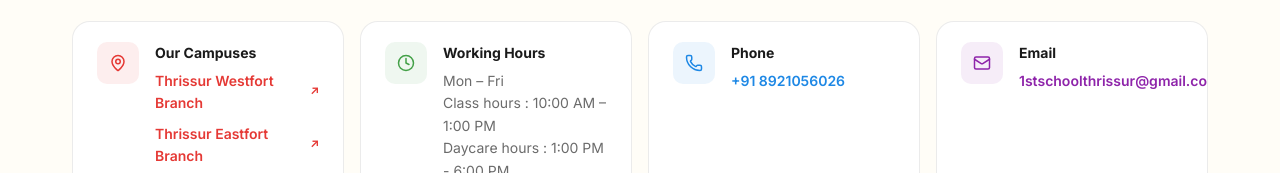
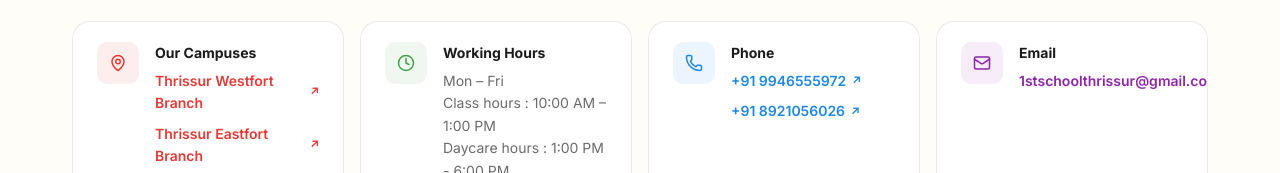
Before and after one commit to 1stschoolthrissur123-jpg/1stschool, a Next.js app: page /contact in a window 1280 px wide. Shown: the part 441-614 px from the top of the page. Built offline with nearby package versions, Linux system fonts and the light colour scheme.

Commit message:
fix: resolve duplicate key error in contact page and update footer links

```diff
--- a/src/app/components/Footer.tsx
+++ b/src/app/components/Footer.tsx
@@ -119,7 +119,7 @@ export default function Footer() {
                         <div style={{ display: 'flex', flexDirection: 'column', gap: '0.75rem' }}>
                             <div style={{ display: 'flex', alignItems: 'center', gap: '0.5rem', fontSize: 'var(--text-sm)', color: 'var(--text-muted)' }}>
                                 <Phone size={15} style={{ flexShrink: 0, color: 'var(--green)' }} />
-                                <a href="tel:+919876543210" style={{ color: 'var(--text-muted)' }}>+91 9946555972</a>
+                                <a href="tel:+919946555972" style={{ color: 'var(--text-muted)' }}>+91 9946555972</a>
                             </div>
                             <div style={{ display: 'flex', alignItems: 'center', gap: '0.5rem', fontSize: 'var(--text-sm)', color: 'var(--text-muted)' }}>
                                 <Phone size={15} style={{ flexShrink: 0, color: 'var(--orange)' }} />
--- a/src/app/contact/page.tsx
+++ b/src/app/contact/page.tsx
@@ -29,10 +29,10 @@ const CONTACT_INFO = [
     },
     {
         icon: Phone, title: 'Phone', color: '#1E88E5',
-        lines: ['+91 9946555972'],
-        link: 'tel:+919946555972',
-        lines: ['+91 8921056026'],
-        link: 'tel:+918921056026',
+        locations: [
+            { label: '+91 9946555972', link: 'tel:+919946555972' },
+            { label: '+91 8921056026', link: 'tel:+918921056026' }
+        ]
     },
     {
         icon: Mail, title: 'Email', color: '#8E24AA',
```
